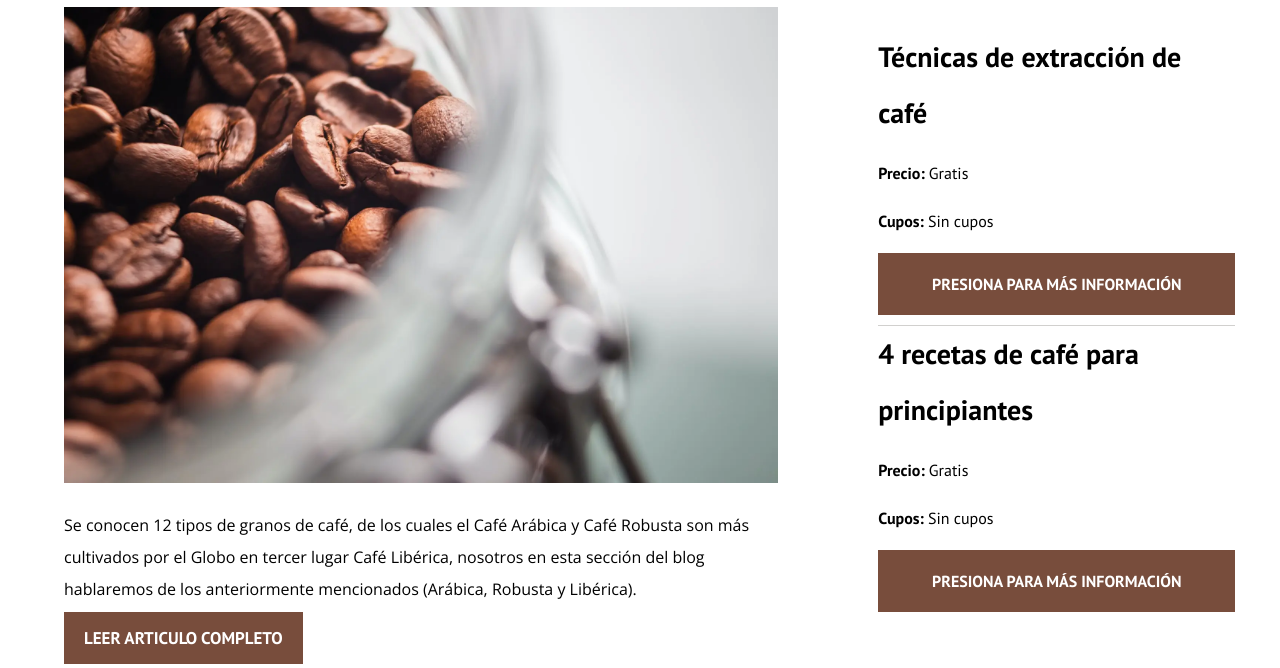
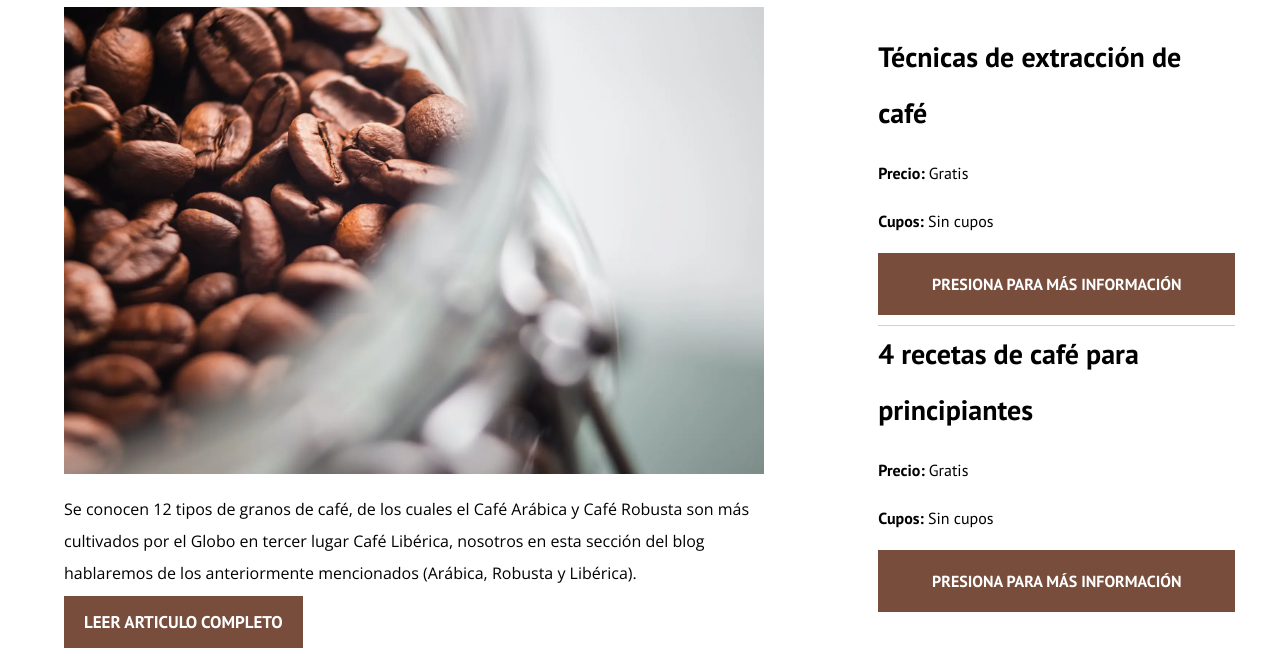
Before and after one commit to CBlades23/Kinotaku-Espresso, a plain HTML site: page index.html in a window 1280 px wide. Shown: the part 599-1267 px from the top of the page. Drawn offline with nearby package versions, Linux system fonts and the light colour scheme.

Commit message:
Arreglo F

```diff
--- a/css/style.css
+++ b/css/style.css
@@ -286,6 +286,11 @@ img {
 
 .entrada:last-of-type { /** PARA SEPARAR LA ÚLTIMA SECCIÓN DEL BLOG DEL FOTTER SI QUE DEJARA UN MARGEN PERDIDO**/
     margin-bottom: 5rem;
+}
+
+.entrada__imagen {
+    width: 700px;
+    height: 470px;
 }
 
 
```
